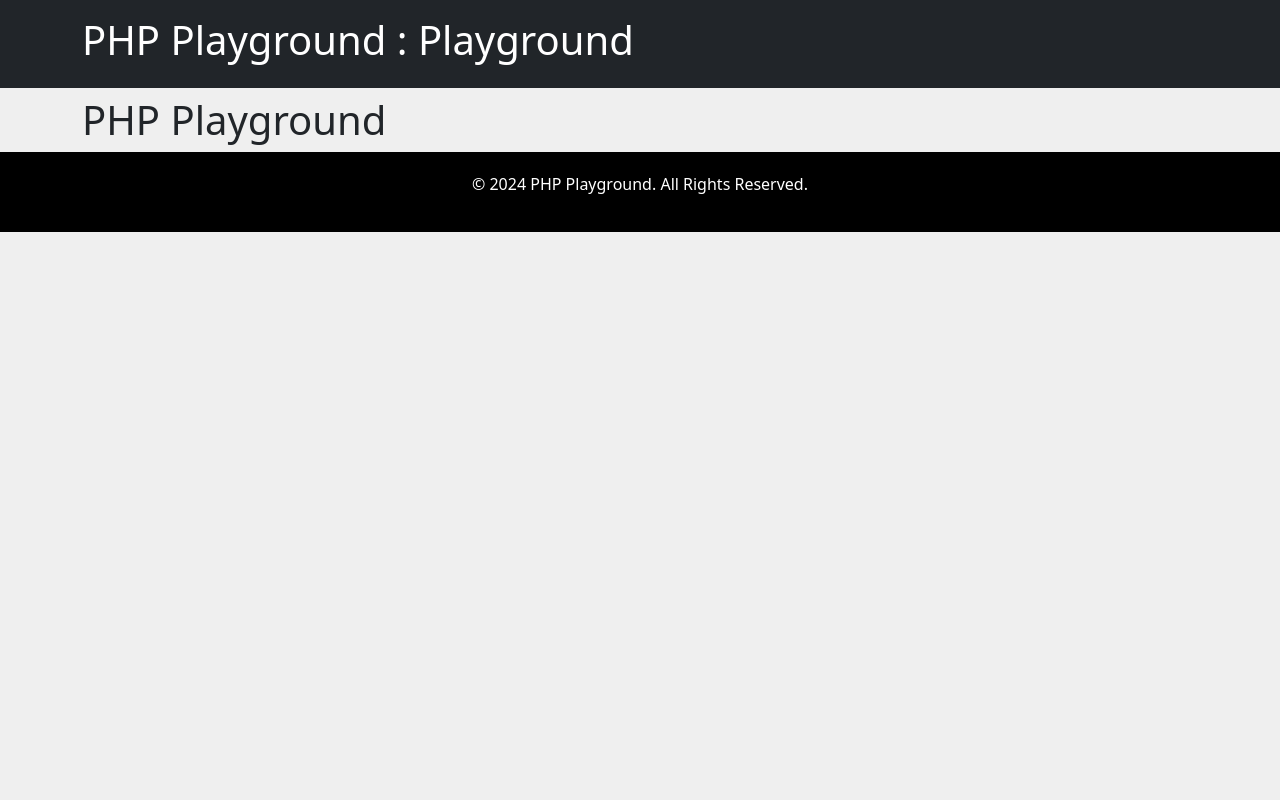
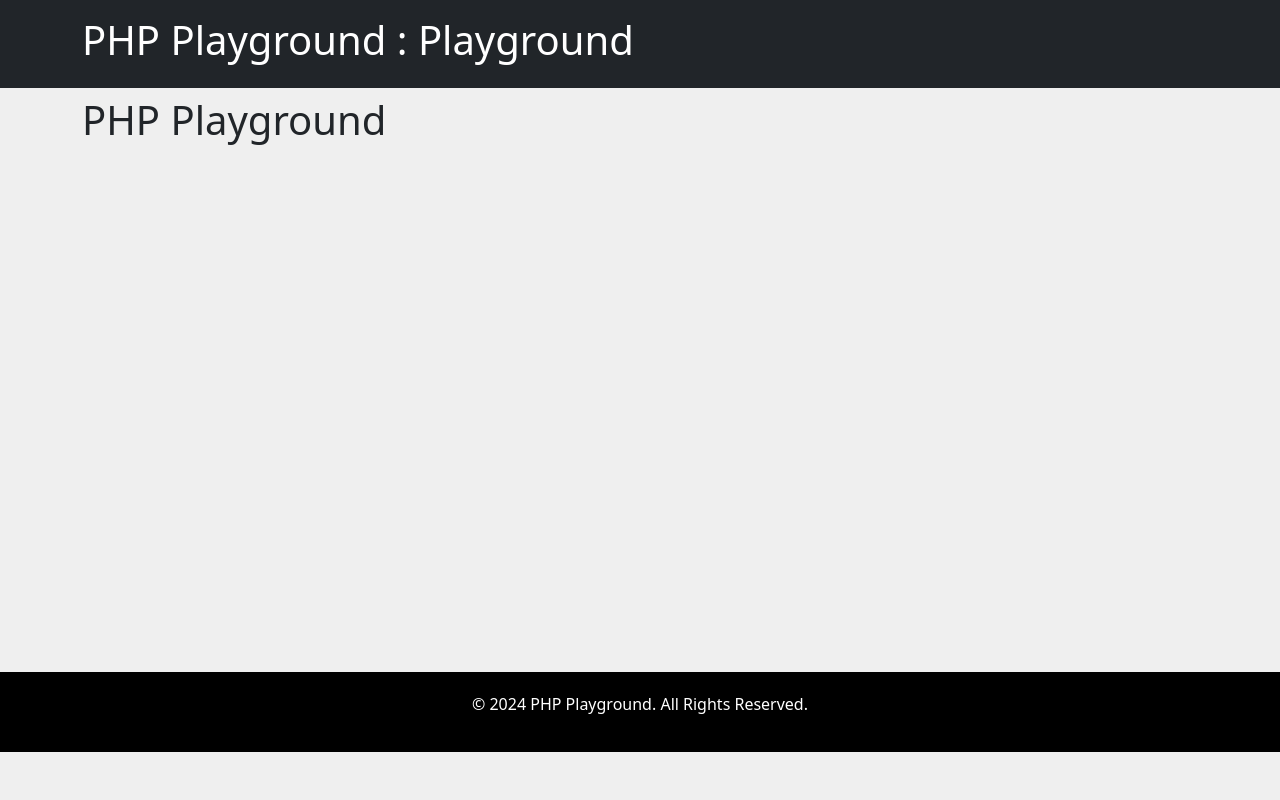
Before and after one commit to pradipchaudhary/php-playground, a PHP site: page / in a window 1280 px wide. Run offline with PHP 8.4, Linux system fonts and the light colour scheme.

Commit message:
Fix stylesheet link and update min-width in main container

```diff
--- a/assets/css/style.css
+++ b/assets/css/style.css
@@ -9,6 +9,15 @@
 
 body {
    background: #efefef;
+   width: 100%;
+   height: 100%;
+}
+
+/* Main */
+#main {
+   width: 100%;
+   height: 100%;
+   min-height: 36rem;
 }
 /* Footer Styles */
 footer {
--- /dev/null
+++ b/assets/js/main.js
@@ -0,0 +1 @@
+console.log("Welcome to the PHP Playground !");
```
